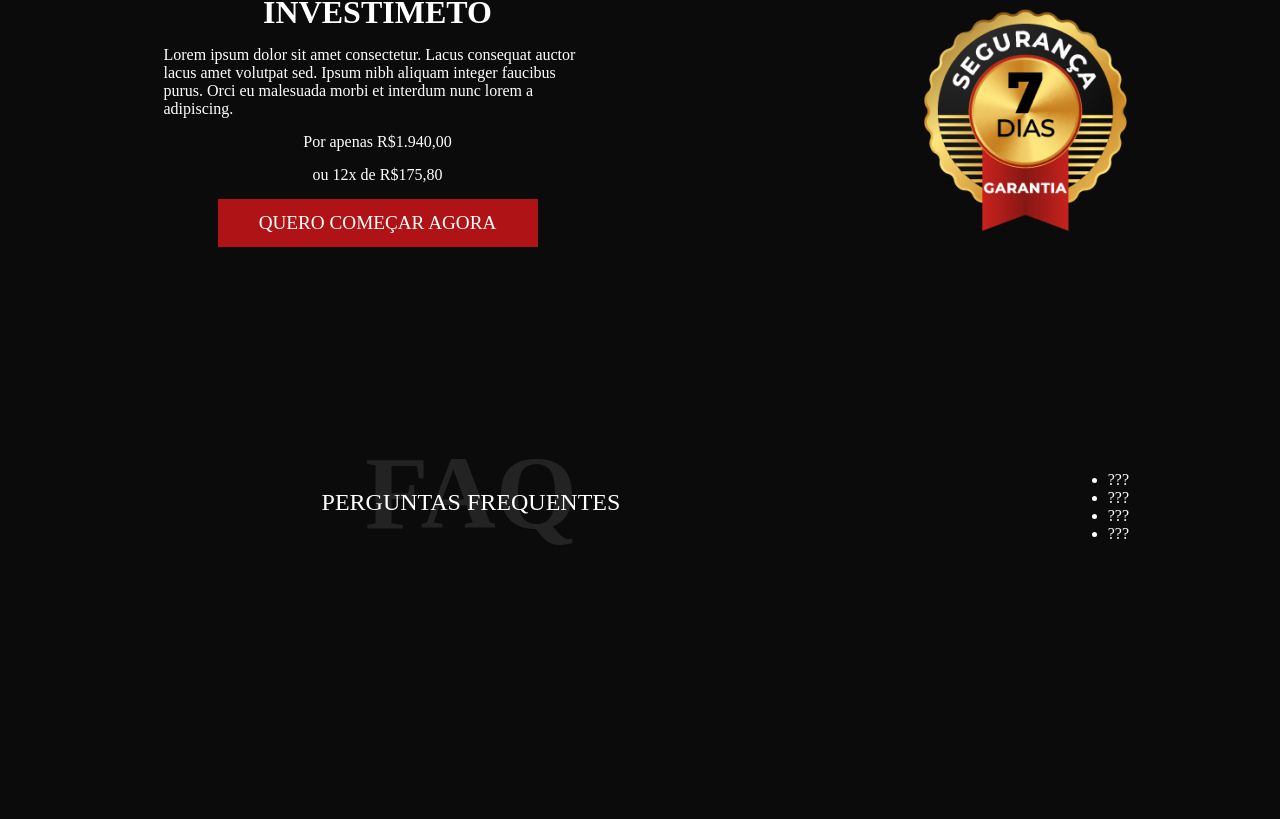
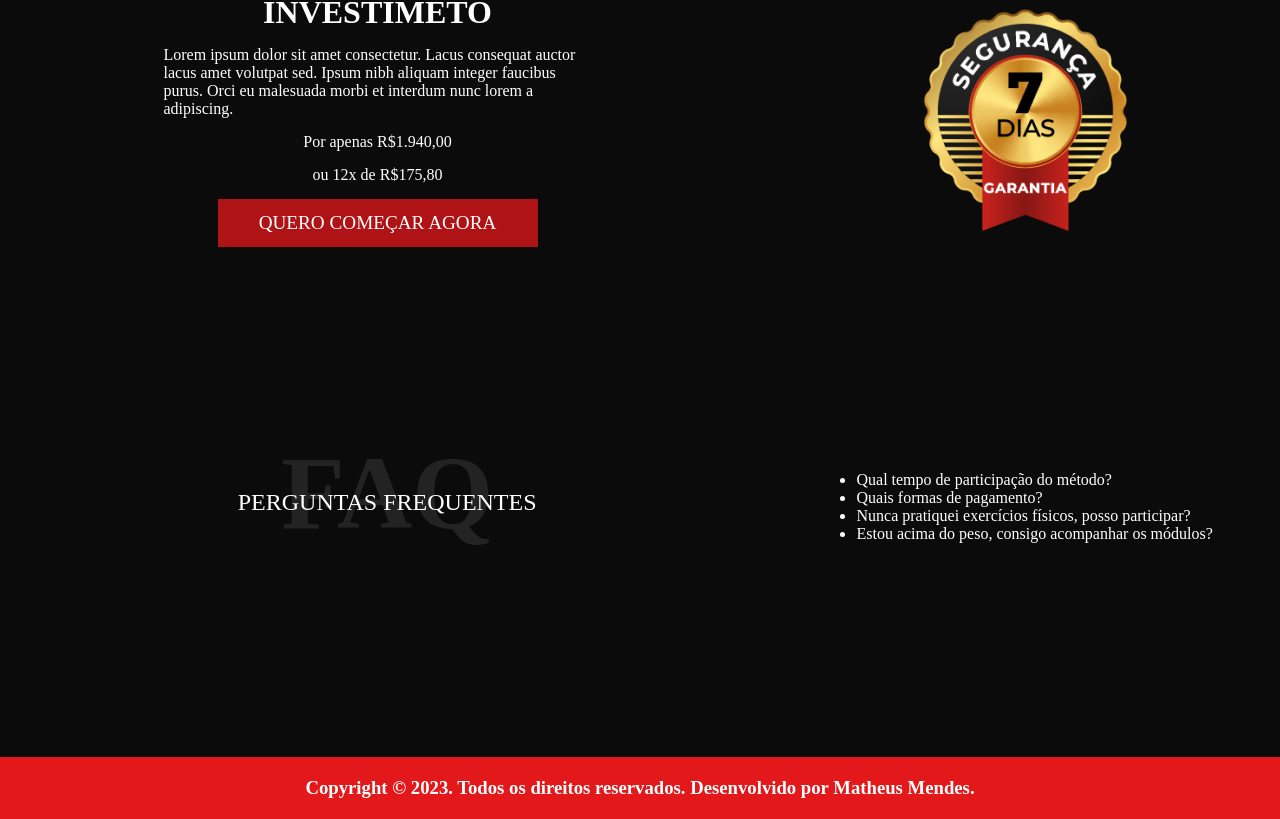
Before and after one commit to MathMendesReis/Academia, a React (Create React App) app in the folder loja-virtual/: page / in a window 1280 px wide. Shown: the part 2542-3361 px from the top of the page. Before the commit the page ends 3299 px from the top, so only its background shows below. Built offline with nearby package versions, Linux system fonts and the light colour scheme.

Commit message:
estrutura do pojeto pronta

```diff
--- a/loja-virtual/src/App.js
+++ b/loja-virtual/src/App.js
@@ -8,6 +8,7 @@ import SectionComoFuncionaOMetodo from './components/sectionComoFuncionaOMetodo'
 import { CardTreinador } from './components/SectionTreinador';
 import { SectionFaq } from './components/sectionFaq';
 import { Body } from './globalStyled/styled';
+import Footer from './components/footer';
 
 function App() {
   return (
@@ -19,6 +20,7 @@ function App() {
       <SectionComoFuncionaOMetodo />
       <CardTreinador />
       <SectionFaq />
+      <Footer />
       {/* </Body> */}
     </GlobalState>
   );
--- /dev/null
+++ b/loja-virtual/src/components/footer/index.jsx
@@ -0,0 +1,15 @@
+import React from "react";
+import { BoxContainer, TxtFooter } from "./styled";
+
+const Footer = () => {
+  return (
+    <BoxContainer>
+      <TxtFooter>
+        Copyright © 2023. Todos os direitos reservados. Desenvolvido por Matheus
+        Mendes.
+      </TxtFooter>
+    </BoxContainer>
+  );
+};
+
+export default Footer;
--- /dev/null
+++ b/loja-virtual/src/components/footer/styled.js
@@ -0,0 +1,12 @@
+import styled from "styled-components";
+
+export const BoxContainer = styled.footer`
+background-color: #E2181A;
+display: flex;
+justify-content: center;
+padding: 20px;
+`
+
+export const TxtFooter = styled.h3`
+background-color: transparent;
+`
--- a/loja-virtual/src/components/sectionFaq/index.jsx
+++ b/loja-virtual/src/components/sectionFaq/index.jsx
@@ -23,10 +23,10 @@ export const SectionFaq = () => {
           <TxtPerguntasFrequentes>Perguntas frequentes</TxtPerguntasFrequentes>
         </BoxFaq>
         <ul>
-          <li>???</li>
-          <li>???</li>
-          <li>???</li>
-          <li>???</li>
+          <li>Qual tempo de participação do método?</li>
+          <li>Quais formas de pagamento?</li>
+          <li>Nunca pratiquei exercícios físicos, posso participar?</li>
+          <li>Estou acima do peso, consigo acompanhar os módulos?</li>
         </ul>
       </BoxFaqAndQuestions>
     </div>
```
